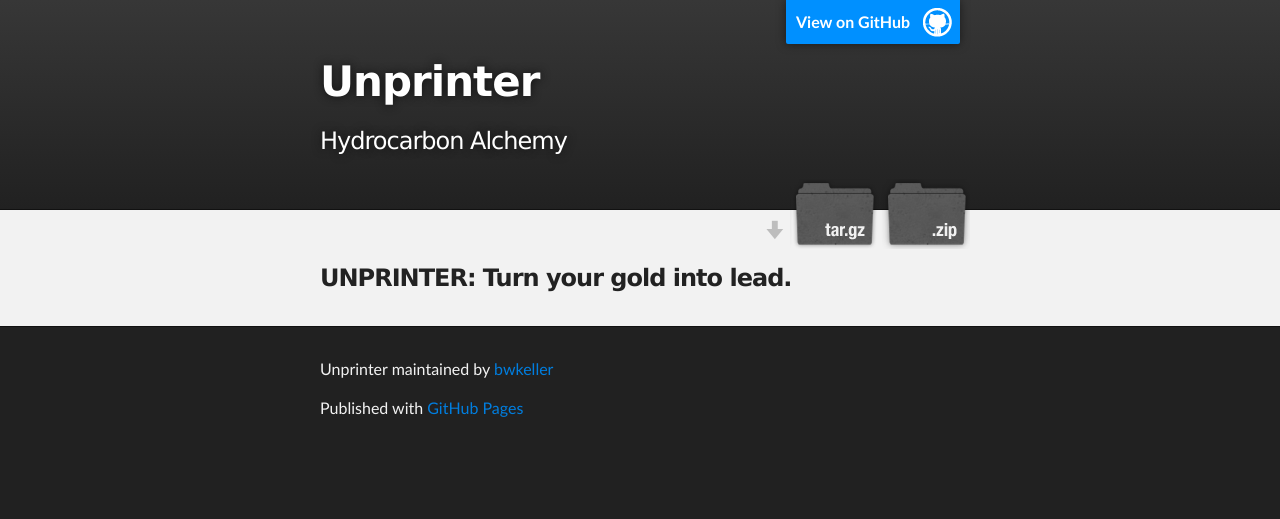
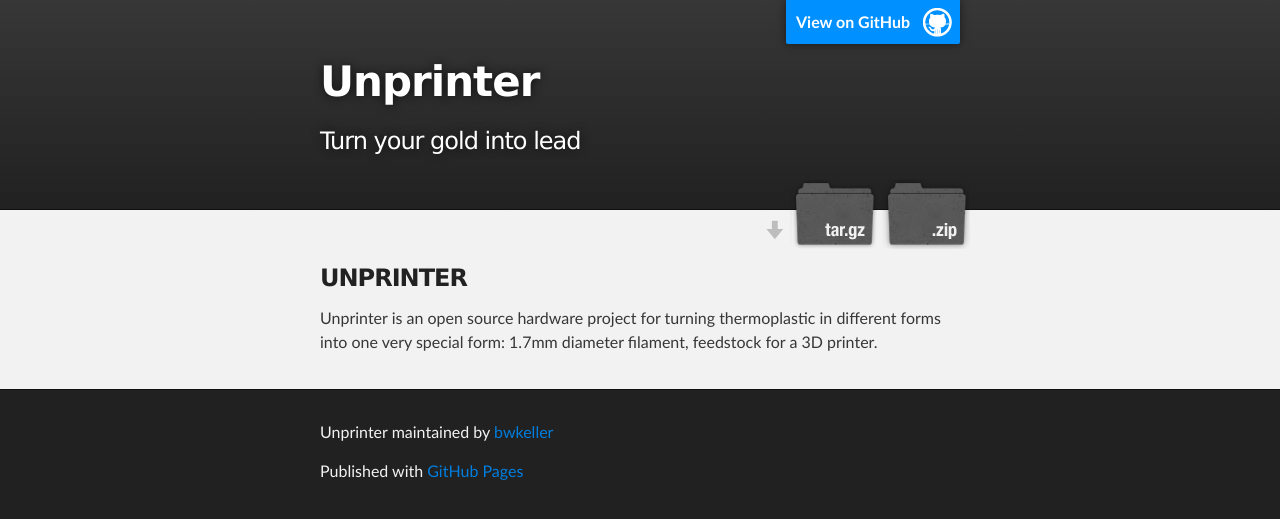
Before and after one commit to saeeds7/unprinter, a Jekyll site: the page index.html, which Jekyll copies as it is, in a window 1280 px wide. Shown: the top 519 px of the page. Built offline with Jekyll 4.4.1, drawn with Linux system fonts in a browser that asks for light colours; Markdown is read by kramdown in place of the engine named in the settings.

Commit message:
Create gh-pages branch via GitHub

```diff
--- a/index.html
+++ b/index.html
@@ -4,7 +4,7 @@
   <head>
     <meta charset='utf-8' />
     <meta http-equiv="X-UA-Compatible" content="chrome=1" />
-    <meta name="description" content="Unprinter : Hydrocarbon Alchemy" />
+    <meta name="description" content="Unprinter : Turn your gold into lead" />
 
     <link rel="stylesheet" type="text/css" media="screen" href="stylesheets/stylesheet.css">
 
@@ -19,7 +19,7 @@
           <a id="forkme_banner" href="https://github.com/bwkeller/unprinter">View on GitHub</a>
 
           <h1 id="project_title">Unprinter</h1>
-          <h2 id="project_tagline">Hydrocarbon Alchemy</h2>
+          <h2 id="project_tagline">Turn your gold into lead</h2>
 
             <section id="downloads">
               <a class="zip_download_link" href="https://github.com/bwkeller/unprinter/zipball/master">Download this project as a .zip file</a>
@@ -32,7 +32,9 @@
     <div id="main_content_wrap" class="outer">
       <section id="main_content" class="inner">
         <h3>
-<a name="unprinter-turn-your-gold-into-lead" class="anchor" href="#unprinter-turn-your-gold-into-lead"><span class="octicon octicon-link"></span></a>UNPRINTER: Turn your gold into lead.</h3>
+<a name="unprinter" class="anchor" href="#unprinter"><span class="octicon octicon-link"></span></a>UNPRINTER</h3>
+
+<p>Unprinter is an open source hardware project for turning thermoplastic in different forms into one very special form: 1.7mm diameter filament, feedstock for a 3D printer.</p>
       </section>
     </div>
 
--- a/params.json
+++ b/params.json
@@ -1 +1 @@
-{"name":"Unprinter","tagline":"Hydrocarbon Alchemy","body":"### UNPRINTER: Turn your gold into lead.\r\n","google":"","note":"Don't delete this file! It's used internally to help with page regeneration."}
+{"name":"Unprinter","tagline":"Turn your gold into lead","body":"### UNPRINTER\r\nUnprinter is an open source hardware project for turning thermoplastic in different forms into one very special form: 1.7mm diameter filament, feedstock for a 3D printer.","google":"","note":"Don't delete this file! It's used internally to help with page regeneration."}
```
